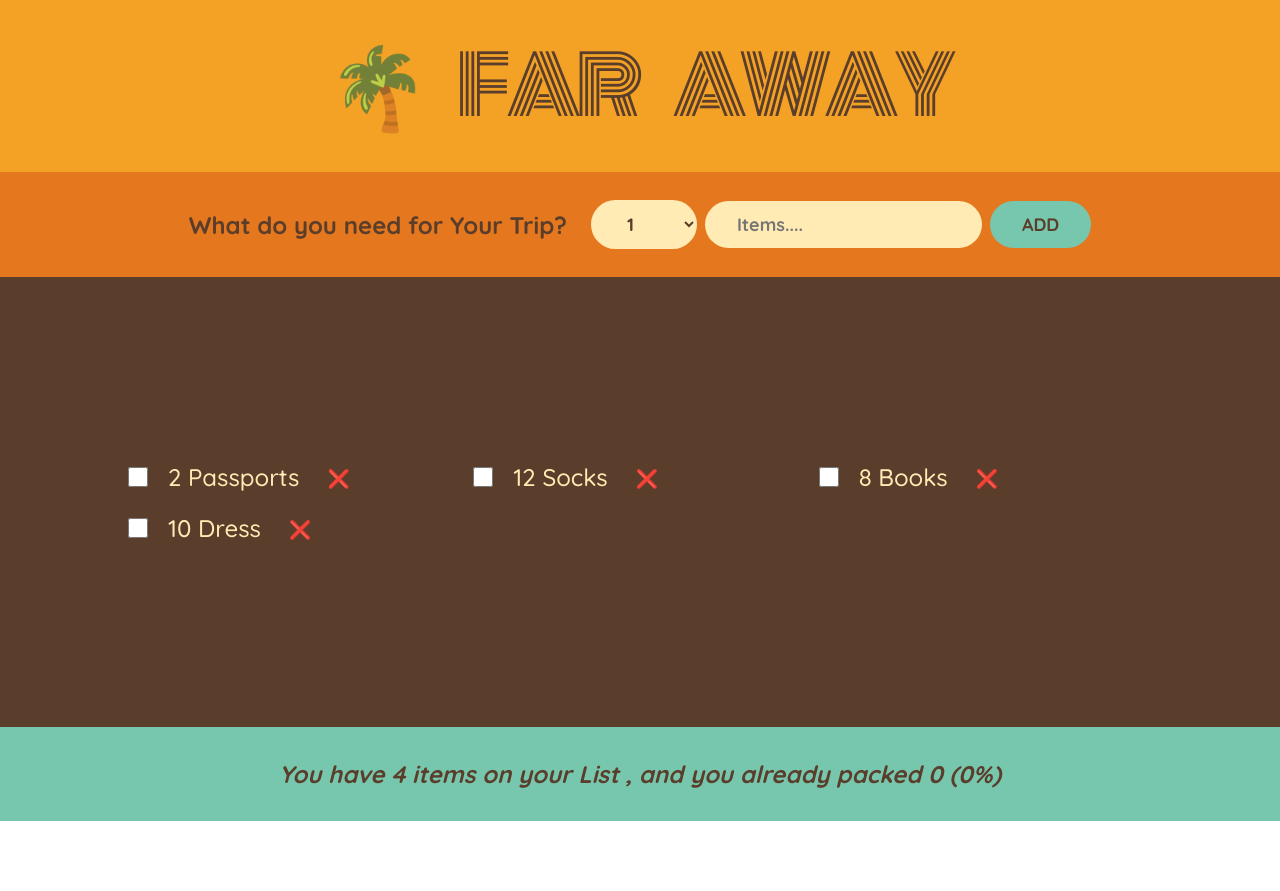
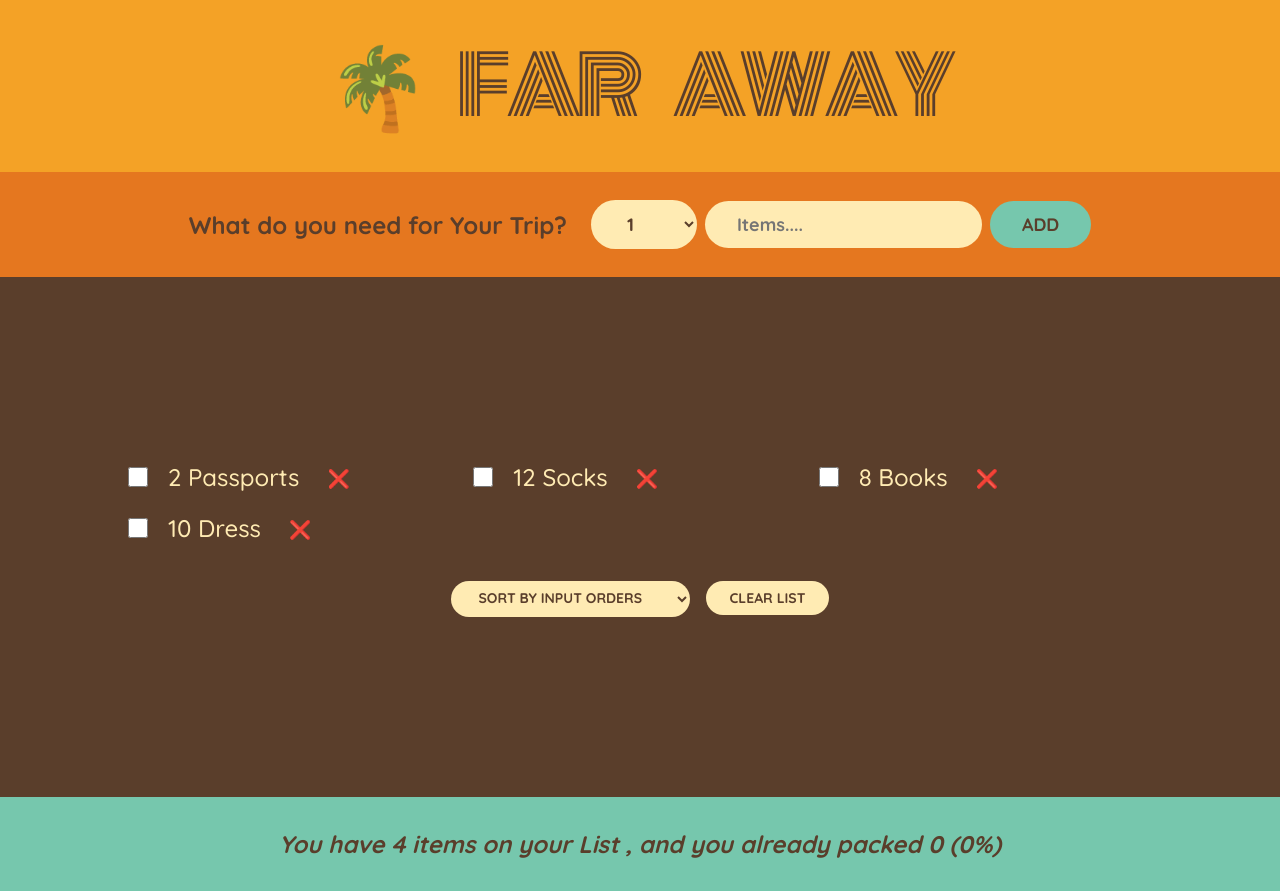
Before and after one commit to Gowtham-G29/React-Projects, a React (Create React App) app in the folder travel-list/: page / in a window 1280 px wide. Before the commit the page ends 821 px from the top, so only its background shows below. Built offline with nearby package versions, Linux system fonts and the light colour scheme.

Commit message:
Update: sorted the based on criteria, delete the all items form the list by clicking the button , and finally move the every componets to the separate file in the extenstion .jsx

```diff
--- a/travel-list/src/App.js
+++ /dev/null
@@ -1,142 +0,0 @@
-import { useState } from "react";
-
-const initialItems = [
-    { id: 1, description: "Passports", quantity: 2, packed: false },
-    { id: 2, description: "Socks", quantity: 12, packed: false },
-    { id: 3, description: "Books", quantity: 8, packed: false },
-    { id: 4, description: "Dress", quantity: 10, packed: false },
-];
-
-export default function App() {
-    const [items, setItems] = useState(initialItems);
-
-    //Derived States
-
-    function handleAddItems(item) {
-        //update the item
-        //this will immutated the array insted it creating the new array
-        setItems((items) => [...items, item]);
-        // items.push(item);
-    }
-
-    function handleDeleteItem(id) {
-        console.log(id);
-        setItems((items) => items.filter((item) => item.id !== id))
-
-    }
-
-    function handleToggleItem(id) {
-        setItems((items) => items.map(item => item.id === id ? { ...item, packed: !item.packed } : item)
-        );
-    }
-
-    return (
-        <div>
-
-            <Logo />
-            <Form onAddItems={handleAddItems} />
-            <PackingList items={items} onDeletingItem={handleDeleteItem} onToggleCheckbox={handleToggleItem} />
-            <Stats items={items} />
-
-        </div>
-
-    )
-}
-
-function Logo() {
-    return (
-        <h1>🌴 Far Away</h1>
-    )
-}
-
-function Form({ onAddItems }) {
-
-    const [description, setDescription] = useState('');
-    const [selection, setSelection] = useState(1);
-
-    function handleSumbit(e) {
-        //Prevent reloading
-        e.preventDefault();
-
-        if (!description) return;
-        //Add a new items
-        const newItem = { description, selection, quantity: selection, packed: false, id: Date.now() };
-        console.log(newItem);
-        onAddItems(newItem);
-
-        //set the initial value after all the process
-        setDescription("");
-        setSelection(1);
-
-
-    }
-
-    return (
-
-        <form className="add-form" onSubmit={(e) => handleSumbit(e)}>
-            <h3>What do you need for Your Trip?</h3>
-            <select value={selection} onChange={(e) => {
-                setSelection(Number(e.target.value));
-            }}>
-                {/* dynamicially add the list of options */}
-                {Array.from({ length: 20 }, (_, i) => i + 1).map(function (num) {
-                    return <option value={num} key={num}>{num} </option>
-                })}
-            </select>
-            <input type="text" placeholder="Items...." value={description} onChange={(e) => {
-                setDescription(e.target.value)
-            }} />
-            <button>Add  </button>
-        </form>
-    )
-}
-
-function PackingList({ items, onDeletingItem, onToggleCheckbox }) {
-    return (
-        <div className="list">
-            <ul>
-                {items.map(function (item) {
-                    return <Item item={item} onDeletingItem={onDeletingItem} onToggleCheckbox={onToggleCheckbox} key={item.id} />
-                })}
-            </ul>
-        </div>
-    )
-
-}
-
-function Item({ item, onDeletingItem, onToggleCheckbox }) {
-    console.log(item.id);
-    return (
-        <li>
-            <input type="checkbox" value={item.packed} onChange={() => onToggleCheckbox(item.id)} />
-
-            <span style={item.packed ? { textDecoration: "line-through" } : {}}>
-                {item.quantity} {item.description}
-            </span>
-            <button onClick={() => onDeletingItem(item.id)}>❌</button>
-        </li>
-    )
-}
-
-
-function Stats({ items }) {
-    if (!items.length) {
-        return (
-            <p className="stats">
-                <em>Start Adding Some Items To Your Packing List 🚀</em>
-            </p>
-        )
-    }
-    //Derived State
-    const numItems = items.length;
-    const numPacked = items.filter((item) => item.packed).length;
-    const packedPercent = Math.round((numPacked / numItems) * 100);
-
-    return (
-        <footer className="stats">
-            {packedPercent === 100 ? ' You Got Everything! Ready to go ✈️'
-                : <em>You have {`${numItems}`} items on your List , and you already packed {`${numPacked}`} ({`${packedPercent}%`})</em>}
-
-        </footer>
-    )
-}
--- /dev/null
+++ b/travel-list/src/components/App.jsx
@@ -0,0 +1,54 @@
+import { useState } from "react";
+import Logo from "./Logo";
+import Form from "./Form";
+import PackingList from "./PackingList";
+import  Stats  from "./Stats";
+
+const initialItems = [
+    { id: 1, description: "Passports", quantity: 2, packed: false },
+    { id: 2, description: "Socks", quantity: 12, packed: false },
+    { id: 3, description: "Books", quantity: 8, packed: false },
+    { id: 4, description: "Dress", quantity: 10, packed: false },
+];
+
+export default function App() {
+    const [items, setItems] = useState(initialItems);
+
+    //Derived States
+
+    function handleAddItems(item) {
+        //update the item
+        //this will immutated the array insted it creating the new array
+        setItems((items) => [...items, item]);
+        // items.push(item);
+    }
+
+    function handleDeleteItem(id) {
+        console.log(id);
+        setItems((items) => items.filter((item) => item.id !== id))
+
+    }
+
+    function handleToggleItem(id) {
+        setItems((items) => items.map(item => item.id === id ? { ...item, packed: !item.packed } : item)
+        );
+    }
+
+    //delete the all items
+    function handleClearList() {
+        const confirmed = window.confirm("Are you sure you wnat to delete all items?")
+        if (confirmed) setItems([]);
+    }
+
+    return (
+        <div>
+
+            <Logo />
+            <Form onAddItems={handleAddItems} />
+            <PackingList items={items} onDeletingItem={handleDeleteItem} onToggleCheckbox={handleToggleItem} onClearList={handleClearList} />
+            <Stats items={items} />
+
+        </div>
+
+    )
+}
--- /dev/null
+++ b/travel-list/src/components/Form.jsx
@@ -0,0 +1,57 @@
+import { useState } from "react";
+
+export default function Form({ onAddItems }) {
+  const [description, setDescription] = useState("");
+  const [selection, setSelection] = useState(1);
+
+  function handleSumbit(e) {
+    //Prevent reloading
+    e.preventDefault();
+
+    if (!description) return;
+    //Add a new items
+    const newItem = {
+      description,
+      selection,
+      quantity: selection,
+      packed: false,
+      id: Date.now(),
+    };
+    console.log(newItem);
+    onAddItems(newItem);
+
+    //set the initial value after all the process
+    setDescription("");
+    setSelection(1);
+  }
+
+  return (
+    <form className="add-form" onSubmit={(e) => handleSumbit(e)}>
+      <h3>What do you need for Your Trip?</h3>
+      <select
+        value={selection}
+        onChange={(e) => {
+          setSelection(Number(e.target.value));
+        }}
+      >
+        {/* dynamicially add the list of options */}
+        {Array.from({ length: 20 }, (_, i) => i + 1).map(function (num) {
+          return (
+            <option value={num} key={num}>
+              {num}{" "}
+            </option>
+          );
+        })}
+      </select>
+      <input
+        type="text"
+        placeholder="Items...."
+        value={description}
+        onChange={(e) => {
+          setDescription(e.target.value);
+        }}
+      />
+      <button>Add </button>
+    </form>
+  );
+}
--- /dev/null
+++ b/travel-list/src/components/Items.jsx
@@ -0,0 +1,13 @@
+export default function Item({ item, onDeletingItem, onToggleCheckbox }) {
+    console.log(item.id);
+    return (
+        <li>
+            <input type="checkbox" value={item.packed} onChange={() => onToggleCheckbox(item.id)} />
+
+            <span style={item.packed ? { textDecoration: "line-through" } : {}}>
+                {item.quantity} {item.description}
+            </span>
+            <button onClick={() => onDeletingItem(item.id)}>❌</button>
+        </li>
+    )
+}
--- /dev/null
+++ b/travel-list/src/components/Logo.jsx
@@ -0,0 +1,6 @@
+
+export default function Logo() {
+    return (
+        <h1>🌴 Far Away</h1>
+    )
+}
--- /dev/null
+++ b/travel-list/src/components/PackingList.jsx
@@ -0,0 +1,41 @@
+import { useState } from "react";
+import Item from "./Items";
+
+export default function PackingList({ items, onDeletingItem, onToggleCheckbox ,onClearList}) {
+    const [sortBy, setSortBy]=useState('input');
+
+    //sorting the items
+    let sortedItems;
+
+    if(sortBy==='input'){
+        sortedItems=items;
+    }
+    if(sortBy==='description'){
+        sortedItems=items.slice().sort((a,b)=>a.description.localeCompare(b.description));
+    }
+    if(sortBy==='packed'){
+        sortedItems=items.slice().sort((a,b)=>Number(a.packed)-Number(b.packed));
+    }
+
+    return (
+        <div className="list">
+            <ul>
+                {sortedItems.map(function (item) {
+                    return <Item item={item} onDeletingItem={onDeletingItem} onToggleCheckbox={onToggleCheckbox} key={item.id} />
+                })}
+            </ul>
+            <div>
+                <div className="actions">
+                    <select value={sortBy} onChange={ (e)=>setSortBy(e.target.value)}>
+                        <option value='input'> Sort by input orders</option>
+                        <option value='description'>Sort by decription</option>
+                        <option value='packed'>Sort by packed status</option>
+                    </select>
+                    <button onClick={onClearList}>Clear list</button>
+
+                </div>
+            </div>
+        </div>
+    )
+
+}
--- /dev/null
+++ b/travel-list/src/components/Stats.jsx
@@ -0,0 +1,21 @@
+export default function Stats({ items }) {
+    if (!items.length) {
+        return (
+            <p className="stats">
+                <em>Start Adding Some Items To Your Packing List 🚀</em>
+            </p>
+        );
+    }
+    //Derived State
+    const numItems = items.length;
+    const numPacked = items.filter((item) => item.packed).length;
+    const packedPercent = Math.round((numPacked / numItems) * 100);
+
+    return (
+        <footer className="stats">
+            {packedPercent === 100 ? ' You Got Everything! Ready to go ✈️'
+                : <em>You have {`${numItems}`} items on your List , and you already packed {`${numPacked}`} ({`${packedPercent}%`})</em>}
+
+        </footer>
+    );
+}
--- a/travel-list/src/index.js
+++ b/travel-list/src/index.js
@@ -1,7 +1,7 @@
 import React from "react";
 import ReactDOM from "react-dom/client";
 import "./index.css";
-import App from "./App.js";
+import App from "./components/App.jsx";
 
 const root = ReactDOM.createRoot(document.getElementById("root"));
 root.render(
```
